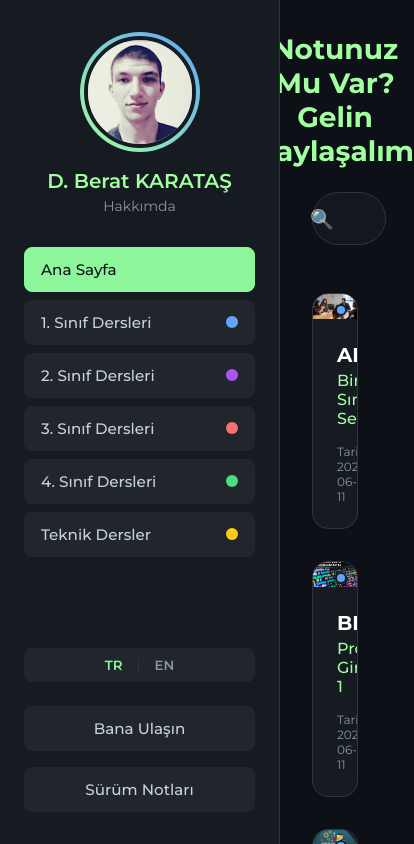
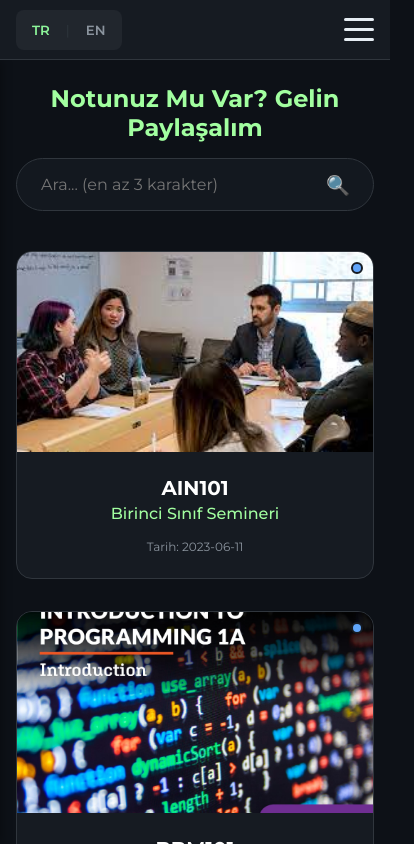
Before and after one commit to BeratKARATAS53/hubbm-not-paylasim, an Angular app: page /home in a window 390 px wide. Shown: the top 844 px of the page, 414 px wide, since content can reach past the window. Built offline with nearby package versions, Linux system fonts and the light colour scheme.

Commit message:
Some fixes done

```diff
--- a/src/app/app.component.html
+++ b/src/app/app.component.html
@@ -1,6 +1,25 @@
 <div class="app-container">
+	<!-- Mobile Header -->
+	<header class="mobile-header">
+		<div class="mobile-header-left">
+			<div class="mobile-lang-switcher">
+				<button (click)="setLanguage('tr')" [class.active]="translationService.getCurrentLang() === 'tr'">TR</button>
+				<span class="divider">|</span>
+				<button (click)="setLanguage('en')" [class.active]="translationService.getCurrentLang() === 'en'">EN</button>
+			</div>
+		</div>
+		<button class="hamburger-menu" (click)="toggleMobileMenu()" [class.active]="mobileMenuOpen" aria-label="Menu">
+			<span></span>
+			<span></span>
+			<span></span>
+		</button>
+	</header>
+
+	<!-- Mobile Overlay -->
+	<div class="mobile-overlay" *ngIf="mobileMenuOpen" (click)="closeMobileMenu()"></div>
+
 	<!-- Sidebar -->
-	<aside class="sidebar">
+	<aside class="sidebar" [class.mobile-open]="mobileMenuOpen">
 		<div class="profile-section">
 			<div class="avatar-container">
 				<img src="assets/profile.jpeg" alt="D. Berat KARATAŞ" class="avatar">
@@ -38,7 +57,7 @@
 
 			<div class="nav-spacer"></div>
 
-			<div class="lang-switcher">
+			<div class="lang-switcher desktop-only">
 				<button (click)="setLanguage('tr')" [class.active]="translationService.getCurrentLang() === 'tr'">TR</button>
 				<span class="divider">|</span>
 				<button (click)="setLanguage('en')" [class.active]="translationService.getCurrentLang() === 'en'">EN</button>
--- a/src/app/app.component.scss
+++ b/src/app/app.component.scss
@@ -8,6 +8,110 @@
 .app-container {
 	display: flex;
 	min-height: 100vh;
+}
+
+/* Mobile Header */
+.mobile-header {
+	display: none;
+	position: fixed;
+	top: 0;
+	left: 0;
+	right: 0;
+	height: 60px;
+	background-color: #161b22;
+	border-bottom: 1px solid #30363d;
+	z-index: 1001;
+	padding: 0 1rem;
+	align-items: center;
+	justify-content: space-between;
+}
+
+.mobile-header-left {
+	display: flex;
+	align-items: center;
+}
+
+.mobile-lang-switcher {
+	display: flex;
+	align-items: center;
+	gap: 0.5rem;
+	padding: 0.5rem;
+	background-color: #21262d;
+	border-radius: 8px;
+	font-size: 0.85rem;
+
+	button {
+		background: none;
+		border: none;
+		color: #8b949e;
+		cursor: pointer;
+		font-weight: 600;
+		transition: color 0.2s;
+		padding: 0.25rem 0.5rem;
+
+		&:hover {
+			color: #ffffff;
+		}
+
+		&.active {
+			color: #8df69a;
+		}
+	}
+
+	.divider {
+		color: #30363d;
+	}
+}
+
+.hamburger-menu {
+	display: flex;
+	flex-direction: column;
+	justify-content: space-around;
+	width: 30px;
+	height: 30px;
+	background: transparent;
+	border: none;
+	cursor: pointer;
+	padding: 0;
+	z-index: 1002;
+
+	span {
+		width: 100%;
+		height: 3px;
+		background-color: #e6edf3;
+		border-radius: 3px;
+		transition: all 0.3s ease;
+		transform-origin: center;
+	}
+
+	&.active {
+		span:nth-child(1) {
+			transform: rotate(45deg) translate(8px, 8px);
+		}
+
+		span:nth-child(2) {
+			opacity: 0;
+		}
+
+		span:nth-child(3) {
+			transform: rotate(-45deg) translate(8px, -8px);
+		}
+	}
+}
+
+.mobile-overlay {
+	display: none;
+	position: fixed;
+	top: 0;
+	left: 0;
+	right: 0;
+	bottom: 0;
+	background-color: rgba(0, 0, 0, 0.7);
+	z-index: 999;
+}
+
+.desktop-only {
+	display: block;
 }
 
 /* Sidebar Styling */
@@ -22,6 +126,8 @@
 	top: 0;
 	height: 100vh;
 	overflow-y: auto;
+	transition: transform 0.3s ease;
+	z-index: 1000;
 }
 
 .profile-section {
@@ -268,3 +374,60 @@
 ::-webkit-scrollbar-thumb:hover {
 	background: #2ea05a;
 }
+
+/* Mobile Responsive Styles */
+@media (max-width: 768px) {
+	.mobile-header {
+		display: flex;
+	}
+
+	.mobile-overlay {
+		display: block;
+	}
+
+	.desktop-only {
+		display: none;
+	}
+
+	.app-container {
+		flex-direction: column;
+	}
+
+	.sidebar {
+		position: fixed;
+		top: 60px;
+		left: 0;
+		width: 280px;
+		height: calc(100vh - 60px);
+		transform: translateX(-100%);
+		z-index: 1000;
+		box-shadow: 2px 0 10px rgba(0, 0, 0, 0.3);
+
+		&.mobile-open {
+			transform: translateX(0);
+		}
+	}
+
+	.main-wrapper {
+		width: 100%;
+		padding-top: 60px;
+	}
+
+	.top-header {
+		padding: 1.5rem 1rem;
+		gap: 1rem;
+	}
+
+	.welcome-text {
+		font-size: 1.5rem;
+	}
+
+	.content-area {
+		padding: 0 1rem 1.5rem;
+	}
+
+	.app-footer {
+		padding: 1.5rem 1rem;
+		font-size: 0.8rem;
+	}
+}
--- a/src/app/app.component.ts
+++ b/src/app/app.component.ts
@@ -16,6 +16,7 @@ export class AppComponent {
 	isDetailsPage = false;
 	showVersionNotes = false;
 	showContact = false;
+	mobileMenuOpen = false;
 
 	constructor(
 		private lessonService: LessonService,
@@ -46,17 +47,32 @@ export class AppComponent {
 		if (this.router.url.includes('/details/')) {
 			this.router.navigate(['/home']);
 		}
+		this.closeMobileMenu();
 	}
 
 	toggleVersionNotes(show: boolean) {
 		this.showVersionNotes = show;
+		if (show) {
+			this.closeMobileMenu();
+		}
 	}
 
 	toggleContact(show: boolean) {
 		this.showContact = show;
+		if (show) {
+			this.closeMobileMenu();
+		}
 	}
 
 	setLanguage(lang: string) {
 		this.translationService.setLanguage(lang);
 	}
+
+	toggleMobileMenu() {
+		this.mobileMenuOpen = !this.mobileMenuOpen;
+	}
+
+	closeMobileMenu() {
+		this.mobileMenuOpen = false;
+	}
 }
--- a/src/app/details/details.component.ts
+++ b/src/app/details/details.component.ts
@@ -27,6 +27,9 @@ export class DetailsComponent implements OnInit {
 	ngOnInit() {
 		this.route.params.subscribe(params => {
 			const code = params['code'];
+			// Scroll pozisyonunu sıfırla
+			window.scrollTo(0, 0);
+
 			if (code) {
 				this.card = this.lessonService.getLessonByCode(code);
 				if (this.card) {
--- a/src/index.html
+++ b/src/index.html
@@ -25,6 +25,9 @@
 	<meta property="twitter:image" content="https://hubbm-notpaylasim.com/assets/og-image.jpg">
 
 	<link rel="icon" type="image/x-icon" href="favicon.ico">
+	<link rel="preconnect" href="https://fonts.googleapis.com">
+	<link rel="preconnect" href="https://fonts.gstatic.com" crossorigin>
+	<link href="https://fonts.googleapis.com/css2?family=Montserrat:wght@200;400;500;600;700;800&display=swap" rel="stylesheet">
 
 	<!-- Google tag (gtag.js) -->
 	<script async src="https://www.googletagmanager.com/gtag/js?id=G-B7YYVPSJ58"></script>
--- a/src/styles.scss
+++ b/src/styles.scss
@@ -1,12 +1,16 @@
 /* You can add global styles to this file, and also import other style files */
-@import url('https://fonts.googleapis.com/css2?family=Montserrat:wght@200;400;500;600;700;800&display=swap');
-@import 'styles/colors';
+@use 'styles/colors' as *;
 
 * {
 	box-sizing: border-box;
 }
 
-*, body, button, input, textarea, select {
+*,
+body,
+button,
+input,
+textarea,
+select {
 	font-family: 'Montserrat', sans-serif;
 }
 
--- a/src/styles/_colors.scss
+++ b/src/styles/_colors.scss
@@ -1,3 +1,5 @@
+@use 'sass:color';
+
 $bg-color: #d9d9d91a;
 $primary: #a0e4ff;
 $success: #a2ffa0;
@@ -30,7 +32,7 @@ $colors: (
 		border: none;
 
 		&:hover {
-			background-color: darken($code, 5%);
+			background-color: color.scale($code, $lightness: -5%);
 			color: $text-dark-color;
 		}
 	}
```
Lines whose indentation alone changed are shown as unchanged.
